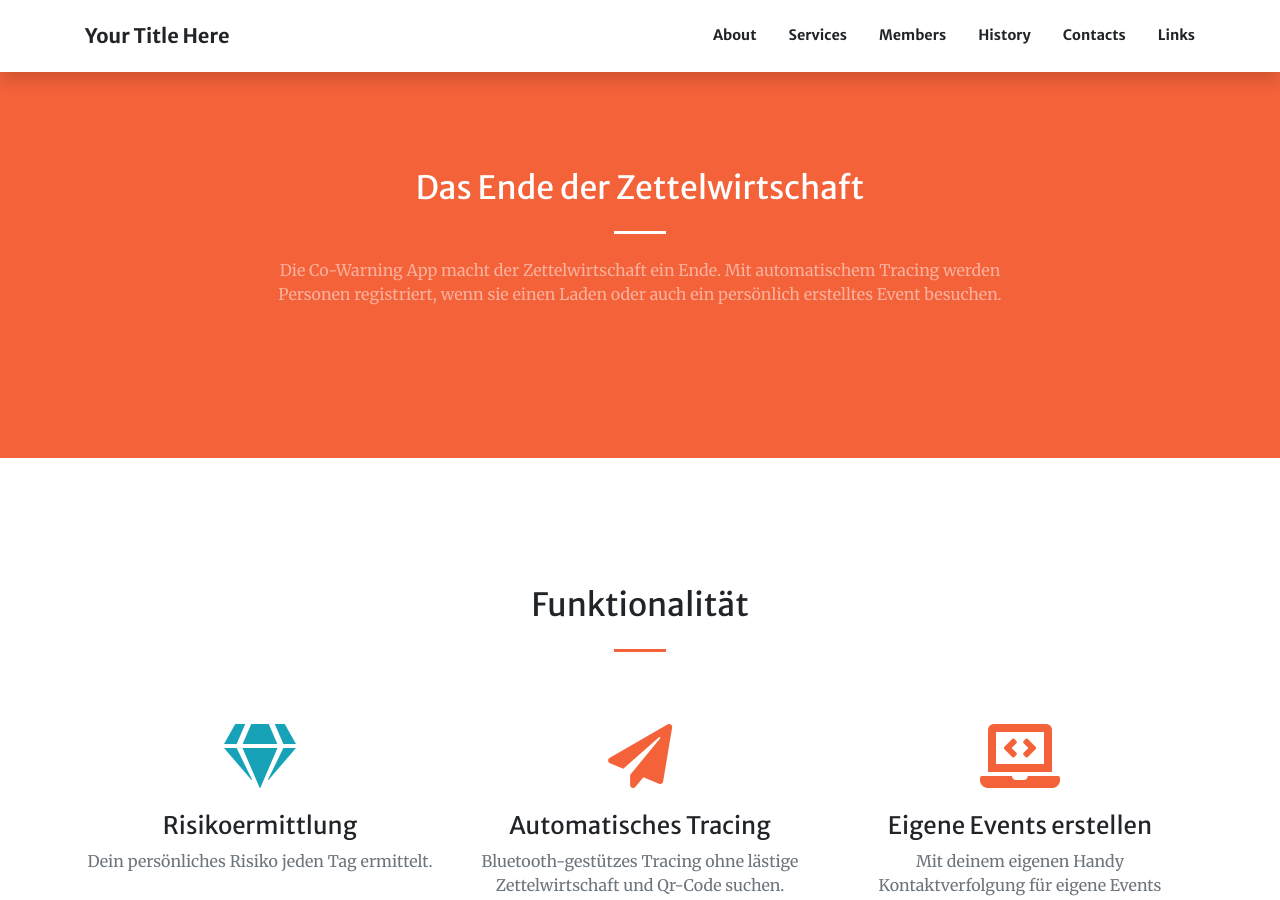
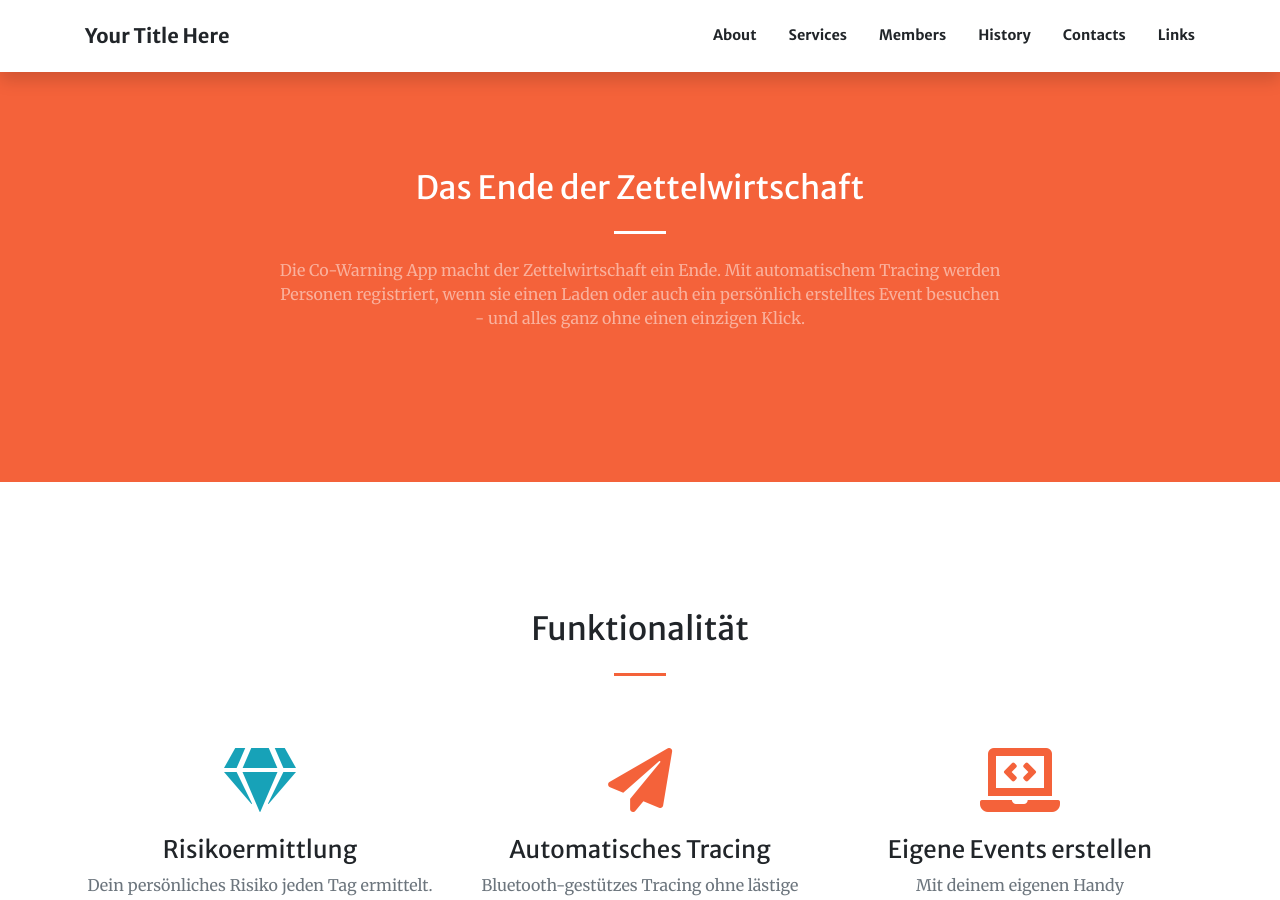
Before and after one commit to WueVsVirus/WueVsVirus.github.io, a Jekyll site: the page built from index.md, in a window 1280 px wide and 900 px high, scrolled down 859 px. Built offline with Jekyll 4.4.1, drawn with Linux system fonts in a browser that asks for light colours; nearby versions of some CDN libraries.

Commit message:
Update index.md

```diff
--- a/index.md
+++ b/index.md
@@ -11,7 +11,7 @@ sections:
     section_id: about
     background_style: bg-primary
     title: Das Ende der Zettelwirtschaft
-    text: Die Co-Warning App macht der Zettelwirtschaft ein Ende. Mit automatischem Tracing werden Personen registriert, wenn sie einen Laden oder auch ein persönlich erstelltes Event besuchen.
+    text: Die Co-Warning App macht der Zettelwirtschaft ein Ende. Mit automatischem Tracing werden Personen registriert, wenn sie einen Laden oder auch ein persönlich erstelltes Event besuchen - und alles ganz ohne einen einzigen Klick.
 
   - type: services.html
     section_id: service
```
